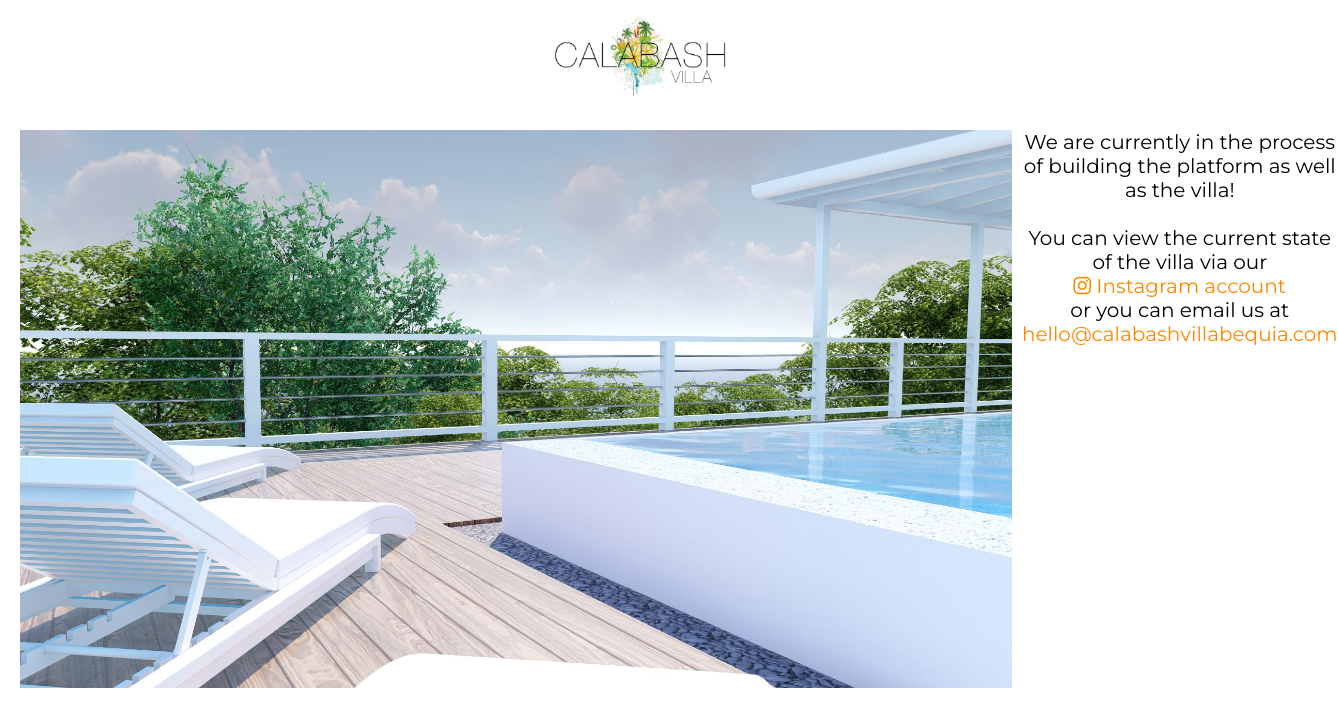
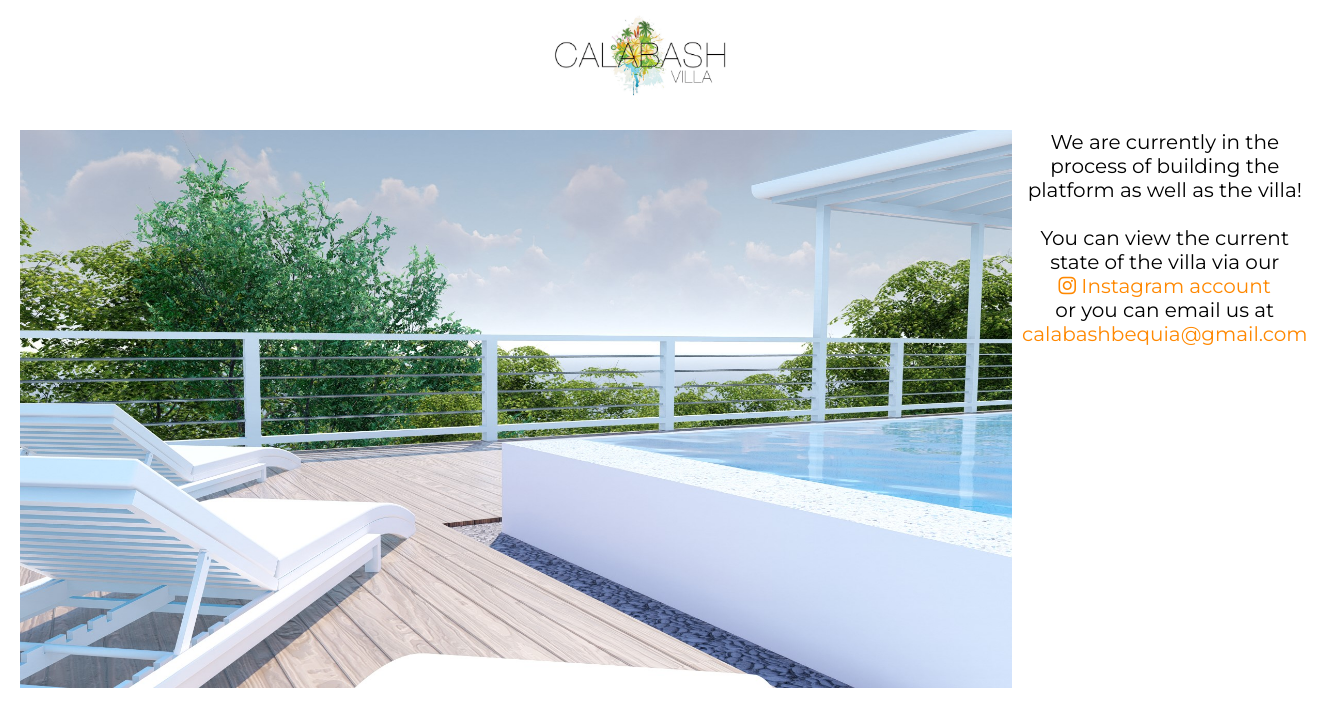
Before and after one commit to ryancarville/calabash, a React (Create React App) app: page / in a window 1280 px wide. Shown: the top 726 px of the page, 1338 px wide, since content can reach past the window. Built offline with nearby package versions, Linux system fonts and the light colour scheme.

Commit message:
change to gmail

```diff
--- a/src/App.js
+++ b/src/App.js
@@ -54,8 +54,8 @@ export default class App extends Component {
               <br />
               or you can email us at
               <br />
-              <a href="mailto:hello@calabashvillabequia.com?subject=Inquiry from website">
-                hello@calabashvillabequia.com
+              <a href="mailto:calabashbequia@gmail.com?subject=Inquiry from website">
+                calabashbequia@gmail.com
               </a>
             </p>
           </article>
```
